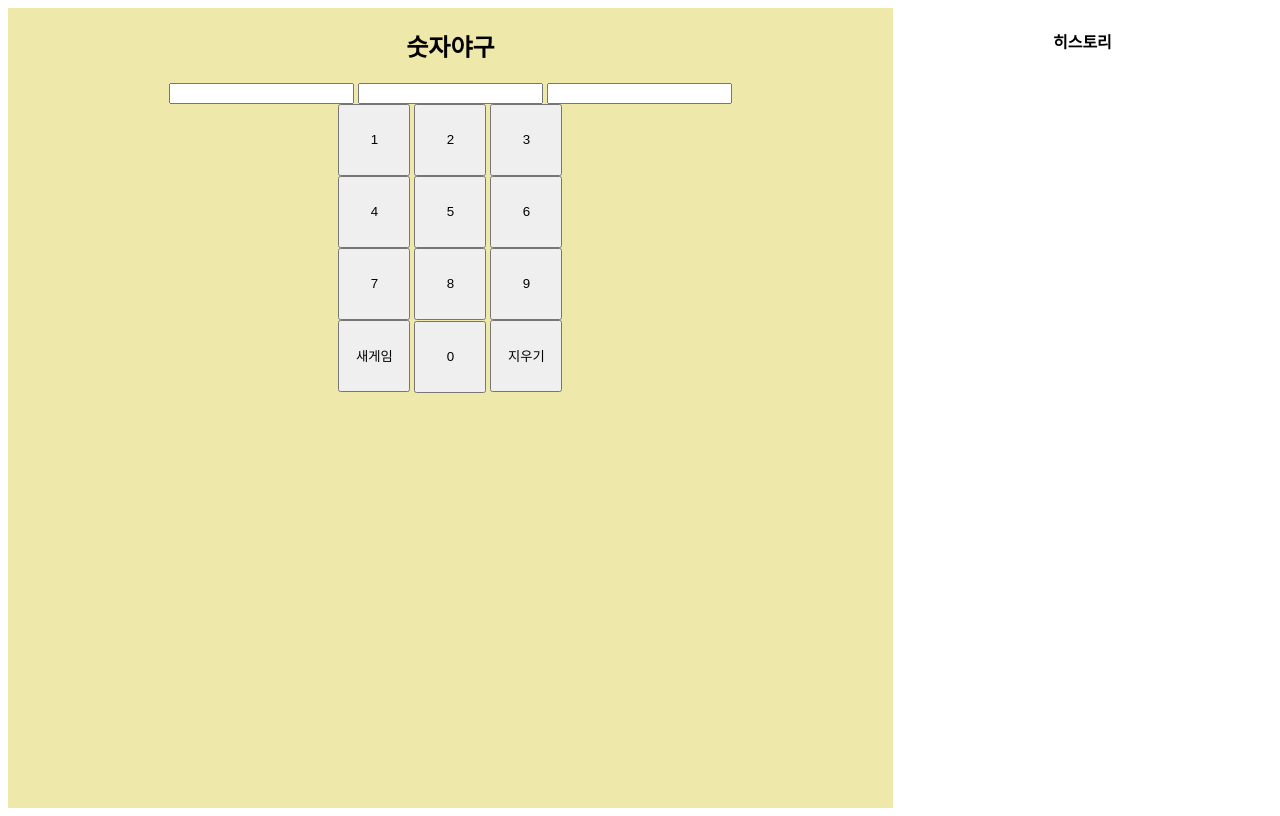
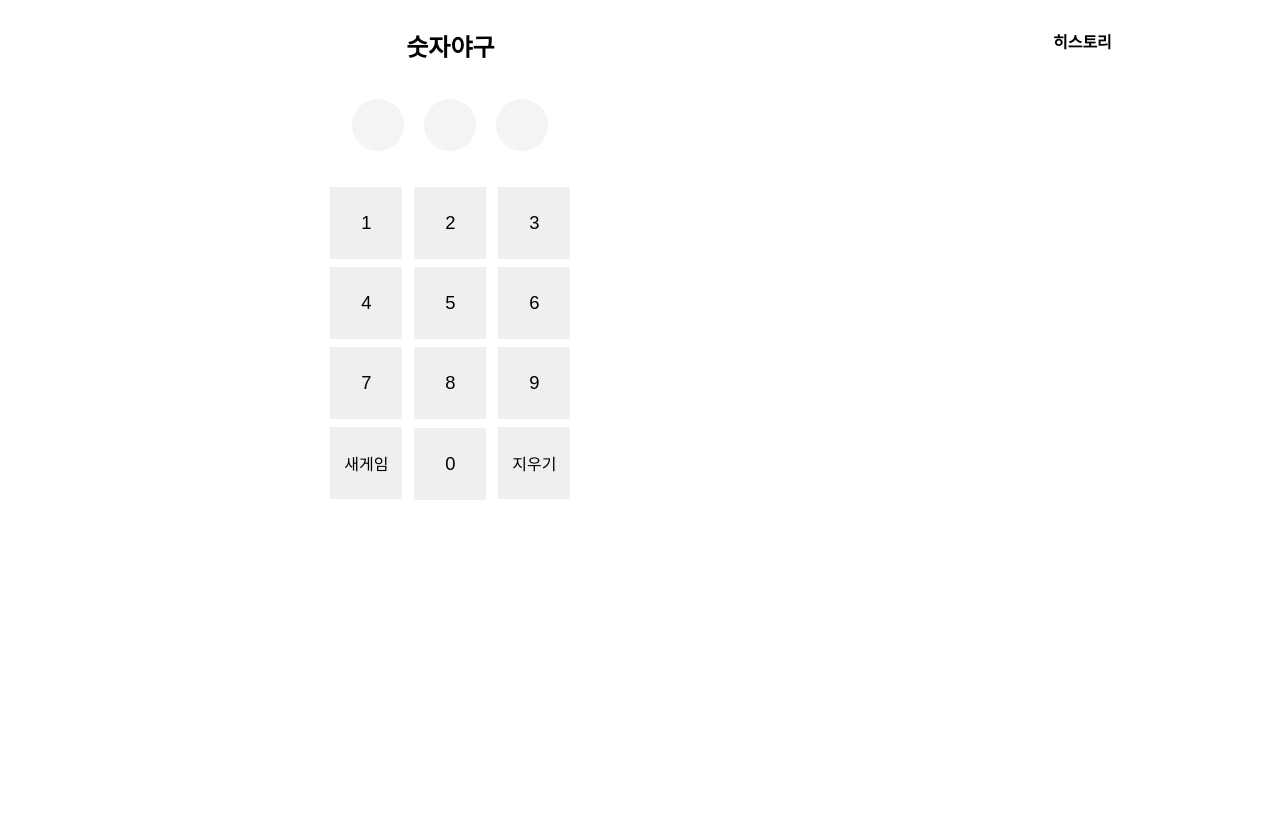
Before and after one commit to shyunju7/mini-game, a website: page miniGames/games/bullsAndCows/bullsAndCows.html in a window 1280 px wide. Drawn offline with Linux system fonts and the light colour scheme.

Commit message:
📝 update : 숫자야구 UI 수정

```diff
--- a/miniGames/games/bullsAndCows/bullAndCows.css
+++ b/miniGames/games/bullsAndCows/bullAndCows.css
@@ -7,7 +7,6 @@
   align-items: center;
   width: 70%;
   height: 100vh;
-  background-color: palegoldenrod;
 }
 
 #history-list {
@@ -17,7 +16,45 @@
   width: 30%;
 }
 
+#input-numbers {
+  margin-top: 1rem;
+}
+
+#keypad {
+  margin-top: 2rem;
+}
+
 button {
+  outline: none;
   width: 72px;
   height: 72px;
+  border: none;
+  margin: 4px;
+  cursor: pointer;
+  font-size: 1.15em;
 }
+
+button:hover {
+  color: white;
+  background-color: black;
+}
+
+#start-btn {
+  font-size: 1em;
+}
+
+#remove-btn {
+  font-size: 1em;
+}
+
+input {
+  width: 30px;
+  height: 50px;
+  border-radius: 50%;
+  font-size: 1.5em;
+  line-height: 100px;
+  padding-left: 20px;
+  margin: 0 8px;
+  border: none;
+  background-color: #f4f4f4;
+}
--- a/miniGames/games/bullsAndCows/bullsAndCows.html
+++ b/miniGames/games/bullsAndCows/bullsAndCows.html
@@ -15,6 +15,7 @@
           <input id="second-number" type="number" readonly />
           <input id="third-number" type="number" readonly />
         </div>
+        <div id="keypad">
           <div>
             <button class="num-btn">1</button>
             <button class="num-btn">2</button>
@@ -33,7 +34,10 @@
           <div>
             <button id="start-btn" onclick="handleStartGame()">새게임</button>
             <button class="num-btn">0</button>
-          <button id="remove-btn" onclick="handleRemoveNumber()">지우기</button>
+            <button id="remove-btn" onclick="handleRemoveNumber()">
+              지우기
+            </button>
+          </div>
         </div>
       </div>
       <div id="history-list">
```
Lines whose indentation alone changed are shown as unchanged.
